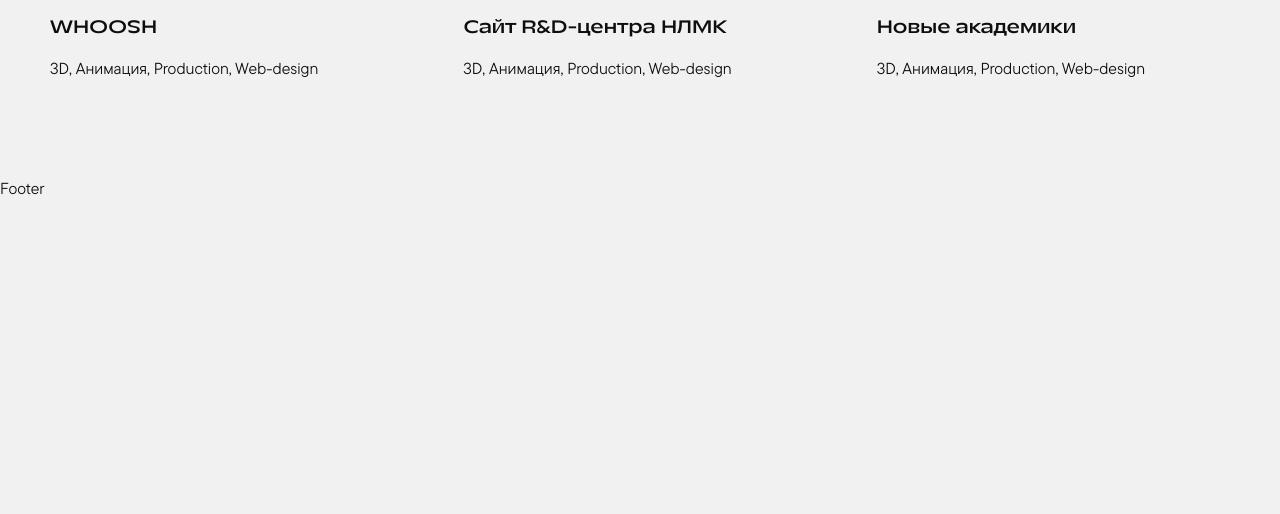
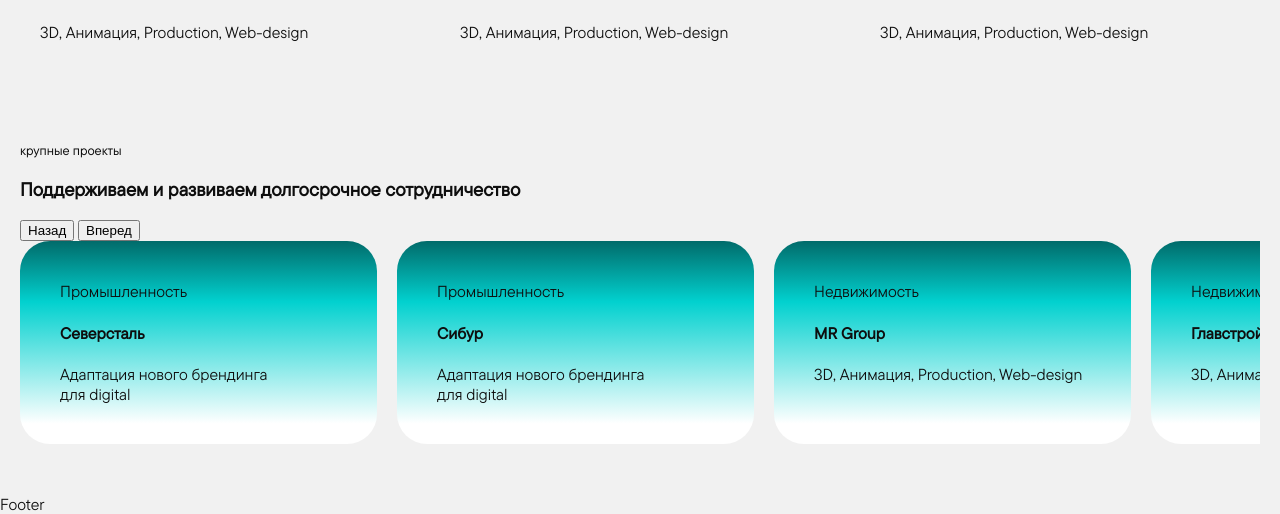
Before and after one commit to ElveeC/only, a website: page source/index.html in a window 1280 px wide. Shown: the part 1965-2479 px from the top of the page. Before the commit the page ends 2163 px from the top, so only its background shows below. Drawn offline with nearby package versions, Linux system fonts and the light colour scheme; files that its build step writes are made by us from their sources.

Commit message:
feat: add top-projects slider, section styles

```diff
--- a/source/index.html
+++ b/source/index.html
@@ -157,9 +157,9 @@
       </div>
     </section>
 
-    <section class="portfolio">
+    <section class="portfolio section">
       <div class="portfolio__inner-top">
-        <h2 class="portfolio__title">Проекты</h2>
+        <h2 class="section__title">Проекты</h2>
         <div class="portfolio__description-wrapper">
           <h3 class="portfolio__description-title">Аналитика, брендинг<br>и разработка для B2B</h3>
           <p class="portfolio__description portfolio__description--upper">Only.digital — агентство с&nbsp;фокусом
@@ -192,7 +192,7 @@
             </picture>
           </div>
           <h4 class="portfolio__card-title">Сибур</h4>
-          <p class="portfolio__card-descrition">3D, Анимация, Production, Web-design</p>
+          <p class="portfolio__card-description">3D, Анимация, Production, Web-design</p>
         </li>
         <li class="portfolio__item">
           <div class="portfolio__img-wrapper">
@@ -214,7 +214,7 @@
           </div>
 
           <h4 class="portfolio__card-title">MR group</h4>
-          <p class="portfolio__card-descrition">3D, Анимация, Production, Web-design</p>
+          <p class="portfolio__card-description">3D, Анимация, Production, Web-design</p>
         </li>
         <li class="portfolio__item">
           <div class="portfolio__img-wrapper">
@@ -235,7 +235,7 @@
             </picture>
           </div>
           <h4 class="portfolio__card-title">Северсталь</h4>
-          <p class="portfolio__card-descrition">3D, Анимация, Production, Web-design</p>
+          <p class="portfolio__card-description">3D, Анимация, Production, Web-design</p>
         </li>
         <li class="portfolio__item">
           <div class="portfolio__img-wrapper">
@@ -256,7 +256,7 @@
             </picture>
           </div>
           <h4 class="portfolio__card-title">WHOOSH</h4>
-          <p class="portfolio__card-descrition">3D, Анимация, Production, Web-design</p>
+          <p class="portfolio__card-description">3D, Анимация, Production, Web-design</p>
         </li>
         <li class="portfolio__item">
           <div class="portfolio__img-wrapper">
@@ -277,7 +277,7 @@
             </picture>
           </div>
           <h4 class="portfolio__card-title">Сайт R&D-центра НЛМК</h4>
-          <p class="portfolio__card-descrition">3D, Анимация, Production, Web-design</p>
+          <p class="portfolio__card-description">3D, Анимация, Production, Web-design</p>
         </li>
         <li class="portfolio__item">
           <div class="portfolio__img-wrapper">
@@ -298,7 +298,7 @@
             </picture>
           </div>
           <h4 class="portfolio__card-title">Новые академики</h4>
-          <p class="portfolio__card-descrition">3D, Анимация, Production, Web-design</p>
+          <p class="portfolio__card-description">3D, Анимация, Production, Web-design</p>
         </li>
       </ul>
 
@@ -312,7 +312,7 @@
                   srcset="images/sibur-mob@2x.jpg 2x" alt="Сибур.">
               </div>
               <h5 class="portfolio__card-title">Сибур</h5>
-              <p class="portfolio__card-descrition">3D, Анимация, Production, Web-design</p>
+              <p class="portfolio__card-description">3D, Анимация, Production, Web-design</p>
             </li>
             <li class="portfolio__item">
               <div class="portfolio__img-wrapper">
@@ -320,7 +320,7 @@
                   srcset="images/mr-mob@2x.jpg 2x" alt="MR group.">
               </div>
               <h5 class="portfolio__card-title">MR group</h5>
-              <p class="portfolio__card-descrition">3D, Анимация, Production, Web-design</p>
+              <p class="portfolio__card-description">3D, Анимация, Production, Web-design</p>
             </li>
             <li class="portfolio__item">
               <div class="portfolio__img-wrapper">
@@ -328,7 +328,7 @@
                   srcset="images/severstal-mob@2x.jpg 2x" alt="Северсталь.">
               </div>
               <h5 class="portfolio__card-title">Северсталь</h5>
-              <p class="portfolio__card-descrition">3D, Анимация, Production, Web-design</p>
+              <p class="portfolio__card-description">3D, Анимация, Production, Web-design</p>
             </li>
           </ul>
         </li>
@@ -341,7 +341,7 @@
                   srcset="images/whoosh-mob@2x.jpg 2x" alt="Whoosh.">
               </div>
               <h5 class="portfolio__card-title">WHOOSH</h5>
-              <p class="portfolio__card-descrition">3D, Анимация, Production, Web-design</p>
+              <p class="portfolio__card-description">3D, Анимация, Production, Web-design</p>
             </li>
             <li class="portfolio__item">
               <div class="portfolio__img-wrapper">
@@ -349,7 +349,7 @@
                   srcset="images/rd-mob@2x.jpg 2x" alt="R&D-центр НЛМК.">
               </div>
               <h5 class="portfolio__card-title">Сайт R&D-центра НЛМК</h5>
-              <p class="portfolio__card-descrition">3D, Анимация, Production, Web-design</p>
+              <p class="portfolio__card-description">3D, Анимация, Production, Web-design</p>
             </li>
             <li class="portfolio__item">
               <div class="portfolio__img-wrapper">
@@ -357,15 +357,76 @@
                   srcset="images/academics-mob@2x.jpg 2x" alt="Новые академики.">
               </div>
               <h5 class="portfolio__card-title">Новые академики</h5>
-              <p class="portfolio__card-descrition">3D, Анимация, Production, Web-design</p>
+              <p class="portfolio__card-description">3D, Анимация, Production, Web-design</p>
             </li>
           </ul>
         </li>
       </ul>
     </section>
 
-    <section class="banner">
-      <h2 class="visually-hidden">Услуги</h2>
+    <section class="top-projects section">
+      <div class="top-projects__inner-top">
+        <h2 class="section__title">Крупные проекты</h2>
+        <div class="top-projects__description-wrapper">
+          <h3 class="top-projects__description-title">Поддерживаем и развиваем долгосрочное сотрудничество</h3>
+        </div>
+      </div>
+
+      <button class="top-projects__button top-projects__button--back" type="button">Назад</button>
+      <button class="top-projects__button top-projects__button--next" type="button">Вперед</button>
+
+      <div class="top-projects__list-wrapper">
+        <ul class="top-projects__list">
+          <li class="top-projects__item">
+            <p class="top-projects__card-category">Промышленность</p>
+            <h4 class="top-projects__card-title">Северсталь</h4>
+            <p class="top-projects__card-description">Адаптация нового брендинга для digital</p>
+          </li>
+
+          <li class="top-projects__item">
+            <p class="top-projects__card-category">Промышленность</p>
+            <h4 class="top-projects__card-title">Сибур</h4>
+            <p class="top-projects__card-description">Адаптация нового брендинга для digital</p>
+          </li>
+
+          <li class="top-projects__item">
+            <p class="top-projects__card-category">Недвижимость</p>
+            <h4 class="top-projects__card-title">MR Group</h4>
+            <p class="top-projects__card-description">3D, Анимация, Production, Web-design</p>
+          </li>
+
+          <li class="top-projects__item">
+            <p class="top-projects__card-category">Недвижимость</p>
+            <h4 class="top-projects__card-title">Главстрой</h4>
+            <p class="top-projects__card-description">3D, Анимация, Production, Web-design</p>
+          </li>
+
+          <li class="top-projects__item">
+            <p class="top-projects__card-category">Промышленность</p>
+            <h4 class="top-projects__card-title">Северсталь</h4>
+            <p class="top-projects__card-description">Адаптация нового брендинга для digital</p>
+          </li>
+
+          <li class="top-projects__item">
+            <p class="top-projects__card-category">Промышленность</p>
+            <h4 class="top-projects__card-title">Сибур</h4>
+            <p class="top-projects__card-description">Адаптация нового брендинга для digital</p>
+          </li>
+
+          <li class="top-projects__item">
+            <p class="top-projects__card-category">Недвижимость</p>
+            <h4 class="top-projects__card-title">MR Group</h4>
+            <p class="top-projects__card-description">3D, Анимация, Production, Web-design</p>
+          </li>
+
+          <li class="top-projects__item">
+            <p class="top-projects__card-category">Недвижимость</p>
+            <h4 class="top-projects__card-title">Главстрой</h4>
+            <p class="top-projects__card-description">3D, Анимация, Production, Web-design</p>
+          </li>
+
+        </ul>
+      </div>
     </section>
   </main>
 
--- a/source/scripts/index.js
+++ b/source/scripts/index.js
@@ -1 +1,3 @@
-/* в этот файл добавляет скрипты*/
+import { initProjectsSlider } from './projects-slider';
+
+initProjectsSlider();
--- a/source/styles/blocks/portfolio.scss
+++ b/source/styles/blocks/portfolio.scss
@@ -1,20 +1,4 @@
 @import "../common/mixins.scss";
-
-.portfolio {
-  padding: 160px 30px;
-
-  @media (max-width: $vp-1919) {
-    padding: 130px 30px;
-  }
-
-  @media (max-width: $vp-1439) {
-    padding: 100px 30px;
-  }
-
-  @media (max-width: $vp-1279) {
-    padding: 80px 20px;
-  }
-}
 
 .portfolio__inner-top {
   margin-bottom: 100px;
@@ -36,21 +20,6 @@
     display: flex;
     flex-direction: column-reverse;
     row-gap: 70px;
-  }
-}
-
-.portfolio__title {
-  margin: 0;
-  font-size: 16px;
-  font-weight: 500;
-  text-transform: lowercase;
-
-  @media (max-width: $vp-1439) {
-    font-size: 13px;
-  }
-
-  @media (max-width: $vp-1279) {
-    font-size: 12px;
   }
 }
 
@@ -118,6 +87,7 @@
     display: flex;
     overflow-x: scroll;
     scrollbar-width: none;
+    column-gap: 10px;
   }
 
   &--big {
@@ -178,7 +148,7 @@
   line-height: 125%;
 }
 
-.portfolio__card-descrition {
+.portfolio__card-description {
   padding: 0 20px;
 }
 
--- /dev/null
+++ b/source/styles/blocks/section.scss
@@ -0,0 +1,35 @@
+
+.section {
+  padding: 800px 30px;
+
+  @media (max-width: $vp-1919) {
+    padding: 65px 30px;
+  }
+
+  @media (max-width: $vp-1439) {
+    padding: 50px 20px;
+  }
+
+  @media (max-width: $vp-1279) {
+    padding: 40px 15px;
+  }
+
+  @media (max-width: $vp-767) {
+    padding: 30px 10px;
+  }
+}
+
+.section__title {
+  margin: 0;
+  font-size: 16px;
+  font-weight: 500;
+  text-transform: lowercase;
+
+  @media (max-width: $vp-1439) {
+    font-size: 13px;
+  }
+
+  @media (max-width: $vp-1279) {
+    font-size: 12px;
+  }
+}
--- /dev/null
+++ b/source/styles/blocks/top-projects.scss
@@ -0,0 +1,54 @@
+.top-projects__list-wrapper {
+  overflow-x: hidden;
+
+  @media (max-width: $vp-1279) {
+    overflow-x: scroll;
+    scrollbar-width: none;
+  }
+}
+
+.top-projects__list {
+  display: flex;
+  flex-wrap: nowrap;
+  gap: 20px;
+  transition: transform 1s ease;
+
+  @media (max-width: $vp-1279) {
+    gap: 15px;
+  }
+
+  @media (max-width: $vp-767) {
+    gap: 10px;
+  }
+}
+
+
+.top-projects__item {
+  padding: 40px;
+  box-sizing: border-box;
+  border-radius: 30px;
+  background: linear-gradient(#016b6a 0%, #02d1cf 30%, #ffffff 90%);
+  min-width: 357px;
+  width: 357px;
+
+  @media (max-width: $vp-767) {
+    min-width: 315px;
+    width: 315px;
+  }
+
+  &--severstal {
+    background: linear-gradient(#016b6a 0%, #02d1cf 30%, #ffffff 90%);
+  }
+}
+
+.top-projects__next-button {
+  @media (max-width: $vp-1279) {
+    display: none;
+  }
+}
+
+.top-projects__button {
+  @media (max-width: $vp-1279) {
+    display: none;
+  }
+}
--- a/source/styles/styles.scss
+++ b/source/styles/styles.scss
@@ -4,6 +4,7 @@
 @import "./common/fonts.scss";
 
 /* BLOCKS */
+@import "./blocks/section.scss";
 @import "./blocks/button.scss";
 @import "./blocks/page.scss";
 @import "./blocks/header.scss";
@@ -13,3 +14,4 @@
 @import "./blocks/hero.scss";
 @import "./blocks/awards.scss";
 @import "./blocks/portfolio.scss";
+@import "./blocks/top-projects.scss";
```
Also changed, not shown: source/scripts/projects-slider.js (added, +71 -0 lines).
